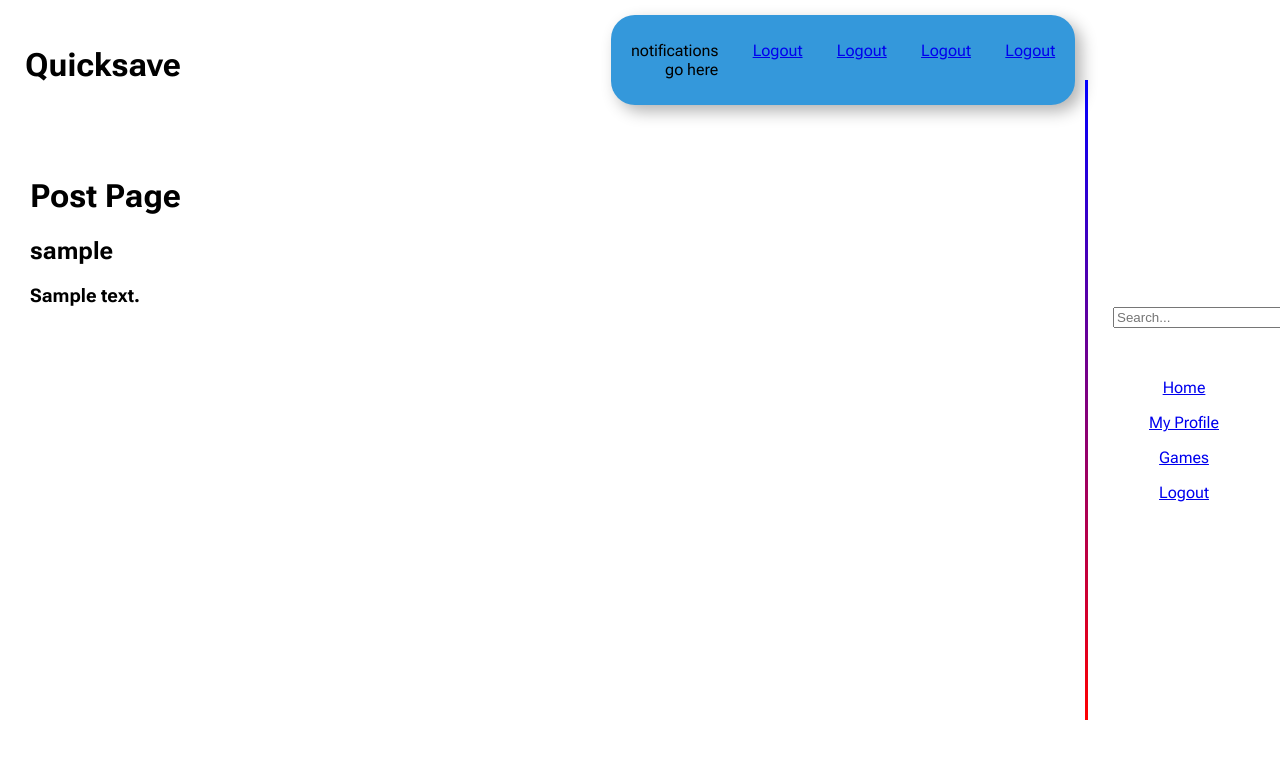
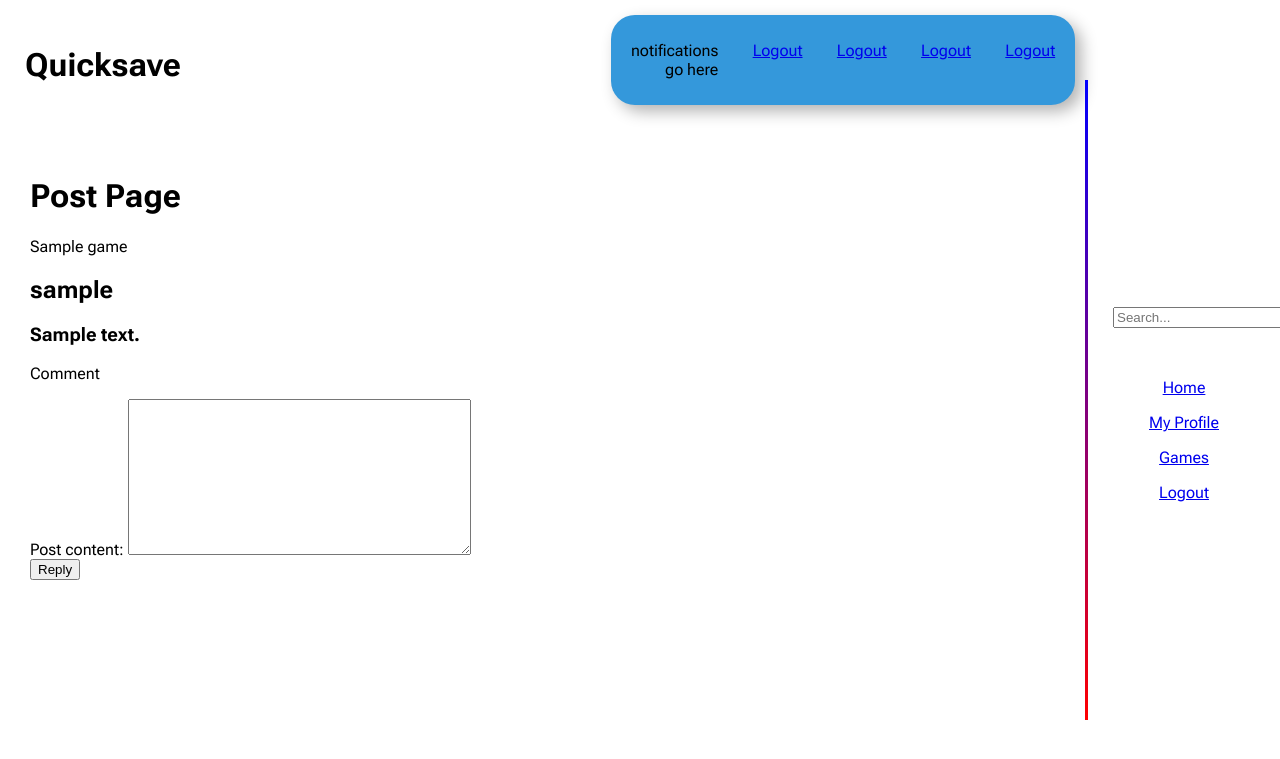
Before and after one commit to Gage-BCCA/Quicksave, a Django app: page /p/1 in a window 1280 px wide. Shown: the top 759 px of the page. Run offline with Django 5.2, Linux system fonts and the light colour scheme; a user stored in the database is signed in; tables that the repository leaves empty hold one stand-in row (values such as "Sample post").

Commit message:
Added comments to Individual Posts page. Added post links to comments to allow comments to abitrary depth.

```diff
--- a/feed/templates/posts/individual_post.html
+++ b/feed/templates/posts/individual_post.html
@@ -2,6 +2,52 @@
 
 {% block content %}
 <h1>Post Page </h1>
+<p>{{ game.title }}</p>
 <h2>{{ post.author.username }}</h2>
 <h3>{{ post.post_content }}</h3>
+
+{# Comment Block Level 1 #}
+{% for depth_0_comment in post.all_comments %}
+    <h2>{{ depth_0_comment.author }}</h2>
+    <p>{{ depth_0_comment.post_content }}</p>
+
+    <div>
+        <form action="{% url 'process_comment' %}" method='post'>
+            <p>Comment</p>
+            {% csrf_token %}
+            {{ comment_form }}
+            <input type="hidden" value="{{ depth_0_comment.id }}" name="post-id" />
+            <input type="Submit" value="Reply" />
+        </form>
+    </div>
+    <a href="{% url 'individual_post' depth_0_comment.id %}">Click to see Depth 0 Comment As Post</a>
+
+    {# Comment Block Level 2 #}
+    {% for depth_1_comment in depth_0_comment.all_comments %}
+        <h3>{{ depth_1_comment.author }}</h3>
+        <p>{{ depth_1_comment.post_content }}</p>
+        <div>
+            <form action="{% url 'process_comment' %}" method='post'>
+                <p>Comment</p>
+                {% csrf_token %}
+                {{ comment_form }}
+                <input type="hidden" value="{{ depth_1_comment.id }}" name="post-id" />
+                <input type="Submit" value="Reply" />
+            </form>
+        </div>
+        <a href="{% url 'individual_post' depth_1_comment.id %}">Click to see Depth 1 Comment As Post</a>
+    {% endfor %}
+
+{% endfor %}
+
+{# Add Comment Form #}
+        <div>
+            <form action="{% url 'process_comment' %}" method='post'>
+                <p>Comment</p>
+                {% csrf_token %}
+                {{ comment_form }}
+                <input type="hidden" value="{{ post.id }}" name="post-id" />
+                <input type="Submit" value="Reply" />
+            </form>
+        </div>
 {% endblock content %}
--- a/feed/views.py
+++ b/feed/views.py
@@ -42,11 +42,13 @@
     if form.is_valid():
         user = request.user
         text_content = form.cleaned_data.get('post_content')
+        related_game = Game.objects.get(pk=request.POST.get('related-game'))
 
         new_post = GenericPost(author=user,
                                post_content=text_content,
                                top_level_parent=None,
                                immediate_parent=None,
+                               related_game=related_game,
                                )
         new_post.save()
         return redirect('homepage')
@@ -107,7 +109,7 @@
                                immediate_parent=parent_post,
                                )
         new_post.save()
-        return redirect('homepage')
+        return redirect('individual_post', id=top_level_parent.id)
 
 @login_required
 def process_follow(request):
@@ -137,8 +139,17 @@
     """Returns the page for an individual post with most comments"""
 
     post = GenericPost.objects.get(pk=id)
+
+    if post.related_game:
+        target_game = Game.objects.get(pk=post.related_game.id)
+    else:
+        target_game = None
+
+    comment_form = UserPostForm()
     context = {
-        'post': post
+        'post': post,
+        'game': target_game,
+        'comment_form': comment_form,
     }
     return render(request, 'posts/individual_post.html', context=context)
 
@@ -208,7 +219,13 @@
 
 @login_required
 def create_post_view(request):
-    return render(request, 'posts/create_post.html')
+    form = UserPostForm()
+    all_games = Game.objects.all()
+    context = {
+        'form': form,
+        'all_games': all_games,
+    }
+    return render(request, 'posts/create_post.html', context=context)
 
 @login_required
 def game_landing_view(request, id):
```
Also changed, not shown: feed/templates/index.html (+7 -19 lines), feed/templates/posts/create_post.html (+10 -1 lines).
